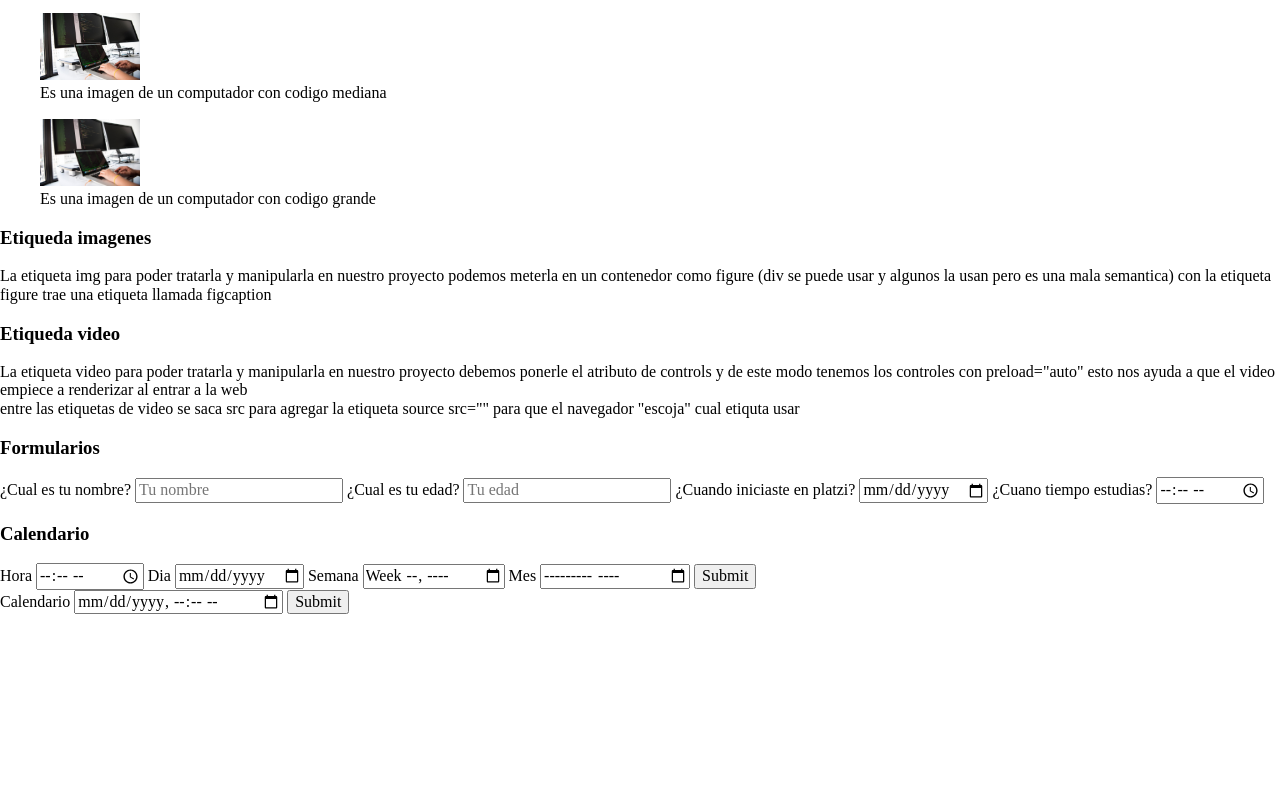
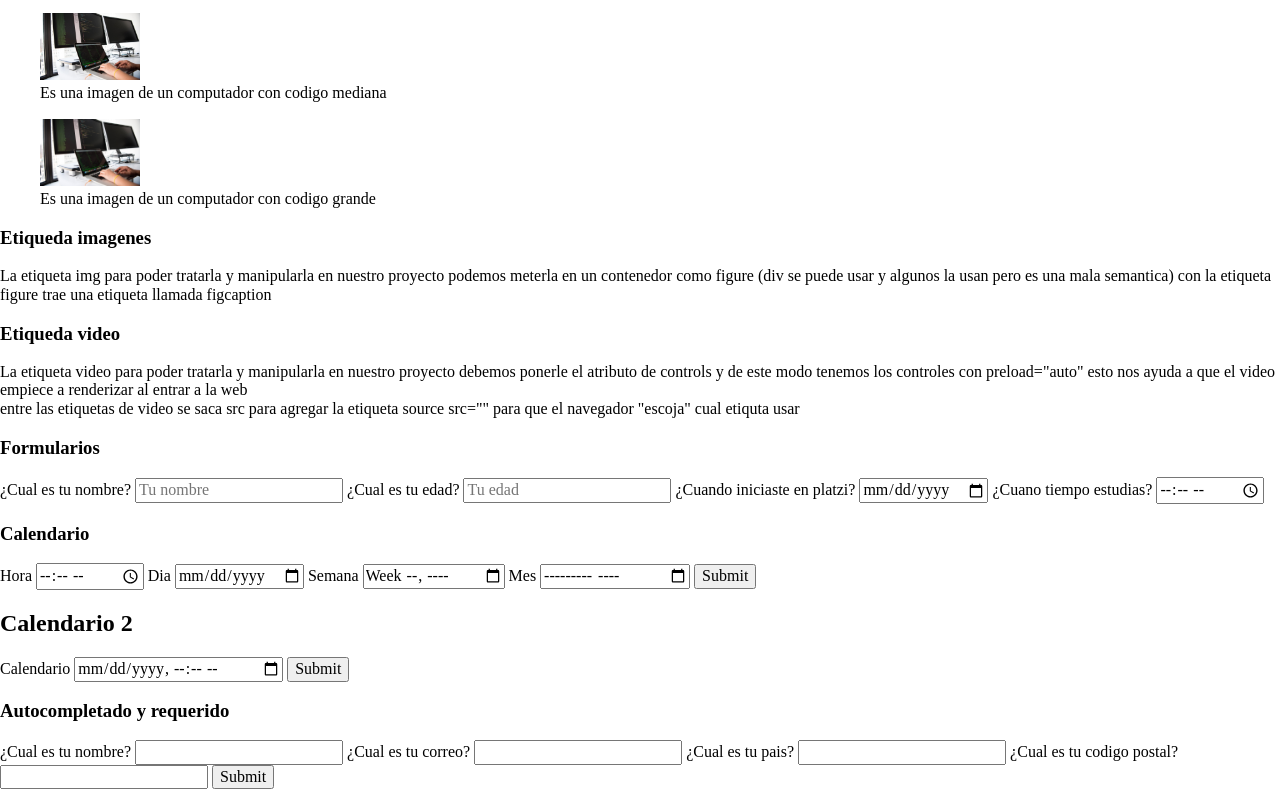
Before and after one commit to ospinajuanp/DefinitivoHTMLCSSPlatzi, a website: page index.html in a window 1280 px wide. Shown: the part 1670-2459 px from the top of the page. Before the commit the page ends 2284 px from the top, so only its background shows below. Drawn offline with nearby package versions, Linux system fonts and the light colour scheme.

Commit message:
Creando un formulario con autocompletado y required

```diff
--- a/index.html
+++ b/index.html
@@ -223,6 +223,7 @@
                         </label>
                         <input type="submit">
                     </form>
+                    <h2>Calendario 2</h2>
                     <form action="">
                         <label for="calendario">
                             <span>Calendario</span>
@@ -232,6 +233,33 @@
                     </form>
                 </div>
             </div>
+            <div class="clase__contenido">
+                <div>
+                    <h3>Autocompletado y requerido</h3>
+                </div>
+                <div>
+                    <form action="">
+                        <label for="names">
+                            <span>¿Cual es tu nombre?</span>
+                            <input type="text" name="names" id="names" autocomplete="name" required>
+                        </label>
+                        <label for="emails">
+                            <span>¿Cual es tu correo?</span>
+                            <input type="email" name="emails" id="emails" autocomplete="email" required>
+                        </label>
+                        <label for="country">
+                            <span>¿Cual es tu pais?</span>
+                            <input type="text" name="country" id="county" autocomplete="country" required>
+                        </label>
+                        <label for="cp">
+                            <span>¿Cual es tu codigo postal?</span>
+                            <input type="text" name="cp" id="cp" autocomplete="postal-code" required>
+                        </label>
+                        <input type="submit">
+                    </form>
+                </div>
+            </div>
+
 
 
         </div>
```
